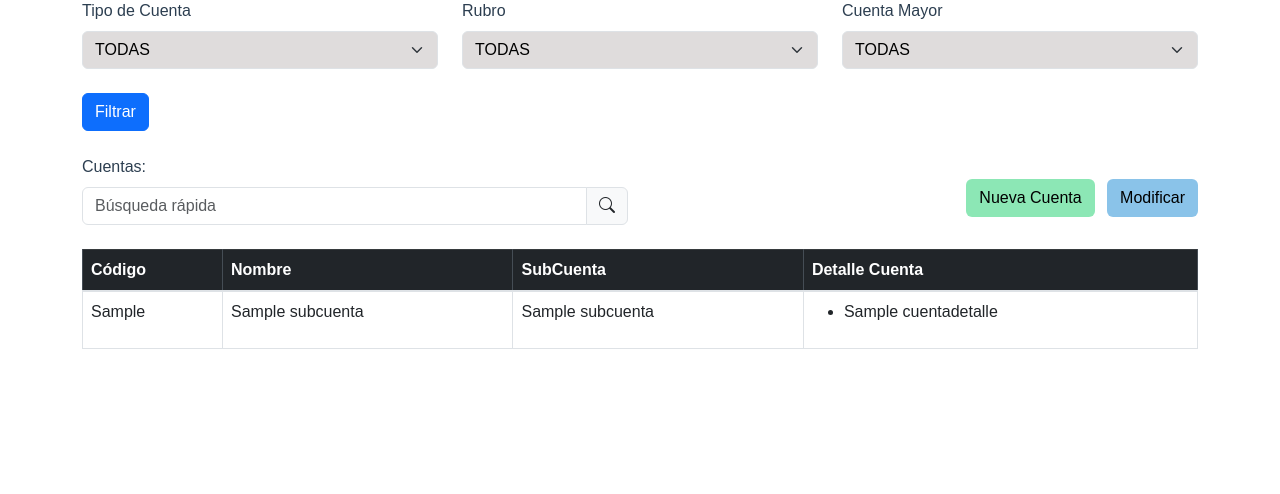
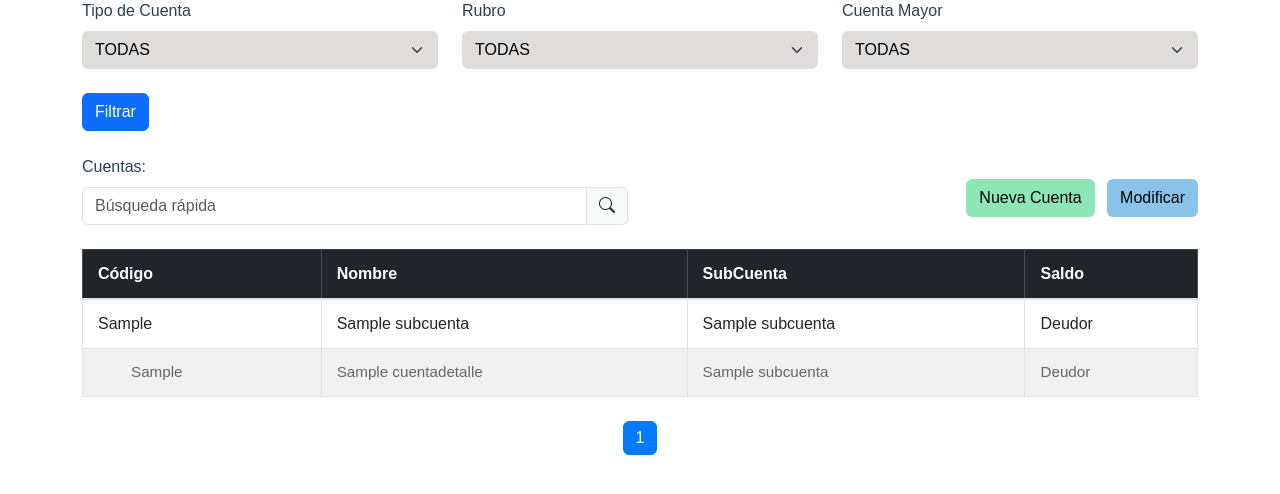
Before and after one commit to erickG01/InnovaSoftSolutions, a Django app: page /CatalogoCuentas/ in a window 1280 px wide. Shown: the part 172-666 px from the top of the page. Run offline with Django 5.2, Linux system fonts and the light colour scheme; tables that the repository leaves empty hold one stand-in row (values such as "Sample post"); some libraries are stand-ins or nearby versions.

Commit message:
Se arreglo la tabla

```diff
--- a/App_innovaSoft/static/css/CatalogoCuentas.css
+++ b/App_innovaSoft/static/css/CatalogoCuentas.css
@@ -27,3 +27,38 @@ body {
 .btn-modificar:hover {
     background-color: #5babe06b;
 }
+/* Estilo para las cuentas secundarias (detalles) */
+
+.detalle-cuenta td {
+    background-color: #f1f1f1; /* Fondo claro */
+    color: #666;              /* Color de texto más suave */
+    padding-left: 2rem;       /* Mayor indentación para resaltar la jerarquía */
+    font-size: 0.95rem;       /* Tamaño de fuente más pequeño */
+}
+/* Estilos generales para la tabla */
+.table {
+    margin-top: 20px;
+    border-collapse: collapse; /* Mejora el aspecto de la tabla */
+}
+
+/* Estilo para las filas de subcuentas */
+.table tbody tr {
+    transition: background-color 0.3s ease; /* Efecto de transición al pasar el mouse */
+}
+
+.table tbody tr:hover {
+    background-color: #f1f1f1; /* Color de fondo al pasar el mouse */
+}
+
+
+
+
+/* Espaciado adicional en las celdas */
+.table th, .table td {
+    padding: 12px 15px; /* Espaciado interno en celdas */
+}
+
+/* Estilo de las columnas */
+.table th {
+    text-align: left; /* Alinear texto a la izquierda */
+}
--- a/App_innovaSoft/templates/App_innovaSoft/CatalogoCuentas.html
+++ b/App_innovaSoft/templates/App_innovaSoft/CatalogoCuentas.html
@@ -1,8 +1,7 @@
 
 {% extends 'App_innovaSoft/base.html' %}
 
-{%block content%}
-
+{% block content %}
 
 <!DOCTYPE html>
 <html lang="es">
@@ -15,15 +14,11 @@
     <link rel="stylesheet" href="https://cdnjs.cloudflare.com/ajax/libs/bootstrap-icons/1.8.1/font/bootstrap-icons.min.css">
     <link rel="stylesheet" href="{% static 'css/CatalogoCuentas.css' %}">
 </head>
-<body >
+<body>
+    <div class="container mt-4">
+        <h1 class="text-center display-4 mb-4">Catálogo de Cuentas</h1>
 
-
-    <div class="container mt-4 ">
-
-        <h1 class="text-center display-4 mb-4 ">Catálogo de Cuentas</h1>
-
-
-        <!-- Filtros de busqueda-->
+        <!-- Filtros de búsqueda -->
         <form method="get" action="{% url 'CatalogoCuentas' %}">
             <div class="row mb-4">
                 <div class="col-md-4">
@@ -63,7 +58,6 @@
             <button type="submit" class="btn btn-primary">Filtrar</button>
         </form>
 
-
         <!-- Búsqueda rápida y botones -->
         <div class="row mb-4 mt-4">
             <div class="col-md-6">
@@ -90,27 +84,44 @@
             <th>Código</th>
             <th>Nombre</th>
             <th>SubCuenta</th>
-            <th>Detalle Cuenta</th>
+            <th>Saldo</th>
         </tr>
     </thead>
     <tbody>
-        {% for subcuenta in subcuentas %}
+    {% for subcuenta in page_obj %}
+        <!-- Fila de Subcuenta -->
         <tr>
             <td>{{ subcuenta.codigoCuenta }}</td>
             <td>{{ subcuenta.nombre }}</td>
             <td>{{ subcuenta.nombre }}</td>
             <td>
-                    {% if subcuenta.detalles.all %}
-                        <ul>
-                            {% for detalle in subcuenta.detalles.all %}
-                                <li>{{ detalle.nombre }}</li>
-                            {% endfor %}
-                        </ul>
+                {% if subcuenta.idDeMayor.idRubro.idGrupoCuenta.idGrupoCuenta == 1 or subcuenta.idDeMayor.idRubro.idGrupoCuenta.idGrupoCuenta == 4 %}
+                    Deudor
+                {% elif subcuenta.idDeMayor.idRubro.idGrupoCuenta.idGrupoCuenta == 2 or subcuenta.idDeMayor.idRubro.idGrupoCuenta.idGrupoCuenta == 3 or subcuenta.idDeMayor.idRubro.idGrupoCuenta.idGrupoCuenta == 5 %}
+                    Acreedor
                 {% else %}
-                        Sin detalles
+                    <!-- Sin valor para idGrupo 6 -->
                 {% endif %}
             </td>
         </tr>
+
+        <!-- Detalles como cuentas secundarias -->
+        {% for detalle in subcuenta.detalles.all %}
+            <tr class="detalle-cuenta">
+                <td class="ps-5">{{ detalle.codigoCuenta }}</td>
+                <td>{{ detalle.nombre }}</td>
+                <td>{{ detalle.idCuenta.nombre }}</td>
+                <td>
+                    {% if detalle.idCuenta.idDeMayor.idRubro.idGrupoCuenta.idGrupoCuenta == 1 or detalle.idCuenta.idDeMayor.idRubro.idGrupoCuenta.idGrupoCuenta == 4 %}
+                        Deudor
+                    {% elif detalle.idCuenta.idDeMayor.idRubro.idGrupoCuenta.idGrupoCuenta == 2 or detalle.idCuenta.idDeMayor.idRubro.idGrupoCuenta.idGrupoCuenta == 3 or detalle.idCuenta.idDeMayor.idRubro.idGrupoCuenta.idGrupoCuenta == 5 %}
+                        Acreedor
+                    {% else %}
+                        <!-- Sin valor para idGrupo 6 -->
+                    {% endif %}
+                </td>
+            </tr>
+        {% endfor %}
     {% empty %}
         <tr>
             <td colspan="4" class="text-center">No se encontraron subcuentas.</td>
@@ -119,13 +130,47 @@
     </tbody>
 </table>
 
+<!-- Controles de paginación -->
+<div class="d-flex justify-content-center mt-4">
+    <nav aria-label="Page navigation">
+        <ul class="pagination">
+            {% if page_obj.has_previous %}
+                <li class="page-item">
+                    <a class="page-link" href="?page=1">Primera</a>
+                </li>
+                <li class="page-item">
+                    <a class="page-link" href="?page={{ page_obj.previous_page_number }}">Anterior</a>
+                </li>
+            {% endif %}
 
+            {% for num in page_obj.paginator.page_range %}
+                {% if page_obj.number == num %}
+                    <li class="page-item active" aria-current="page">
+                        <span class="page-link">{{ num }}</span>
+                    </li>
+                {% else %}
+                    <li class="page-item">
+                        <a class="page-link" href="?page={{ num }}{% if request.GET.tipoCuenta %}&tipoCuenta={{ request.GET.tipoCuenta }}{% endif %}{% if request.GET.rubro %}&rubro={{ request.GET.rubro }}{% endif %}{% if request.GET.cuentaMayor %}&cuentaMayor={{ request.GET.cuentaMayor }}{% endif %}">{{ num }}</a>
+                    </li>
+                {% endif %}
+            {% endfor %}
 
+            {% if page_obj.has_next %}
+                <li class="page-item">
+                    <a class="page-link" href="?page={{ page_obj.next_page_number }}">Siguiente</a>
+                </li>
+                <li class="page-item">
+                    <a class="page-link" href="?page={{ page_obj.paginator.num_pages }}">Última</a>
+                </li>
+            {% endif %}
+        </ul>
+    </nav>
+</div>
 
 
     </div>
 
     <script src="https://cdn.jsdelivr.net/npm/bootstrap@5.3.0/dist/js/bootstrap.bundle.min.js"></script>
-    {%endblock%}
+{% endblock %}
 </body>
 </html>
--- a/App_innovaSoft/views.py
+++ b/App_innovaSoft/views.py
@@ -14,6 +14,10 @@ def libroMayor(request):
 #Vistas CatalogoCuentas
 
 
+
+
+from django.core.paginator import Paginator
+
 def tipos_cuentas(request):
     # Obtener los filtros del request
     tipo_cuenta_id = request.GET.get('tipoCuenta')
@@ -26,24 +30,29 @@ def tipos_cuentas(request):
     cuentas_mayor = CuentaDeMayor.objects.all()
 
     # Filtrar las subcuentas según los filtros seleccionados
-    subcuentas = SubCuenta.objects.all()  # Cambia esto al modelo correcto de las cuentas
+    subcuentas = SubCuenta.objects.select_related('idDeMayor__idRubro__idGrupoCuenta').prefetch_related('detalles')
 
-    # Filtrado condicional
-    if tipo_cuenta_id and tipo_cuenta_id != '':
+    # Aplicar filtros si están presentes
+    if tipo_cuenta_id:
         subcuentas = subcuentas.filter(idDeMayor__idRubro__idGrupoCuenta=tipo_cuenta_id)
 
-    if rubro_id and rubro_id != '':
+    if rubro_id:
         subcuentas = subcuentas.filter(idDeMayor__idRubro__idRubro=rubro_id)
 
-    if cuenta_mayor_id and cuenta_mayor_id != '':
+    if cuenta_mayor_id:
         subcuentas = subcuentas.filter(idDeMayor__idDeMayor=cuenta_mayor_id)
 
-    # Agregar las subcuentas filtradas al contexto
+    # Paginación
+    paginator = Paginator(subcuentas, 10)  # Mostrar 10 subcuentas por página
+    page_number = request.GET.get('page')  # Número de página actual
+    page_obj = paginator.get_page(page_number)  # Obtener la página
+
+    # Agregar las subcuentas paginadas al contexto
     context = {
         'tipos_cuenta': tipos_cuenta,
         'rubros': rubros,
         'cuentas_mayor': cuentas_mayor,
-        'subcuentas': subcuentas,  # Incluye las subcuentas filtradas
+        'page_obj': page_obj,  # Usar page_obj en la plantilla
     }
 
     return render(request, 'App_innovaSoft/CatalogoCuentas.html', context)
```
Lines whose indentation alone changed are shown as unchanged.
